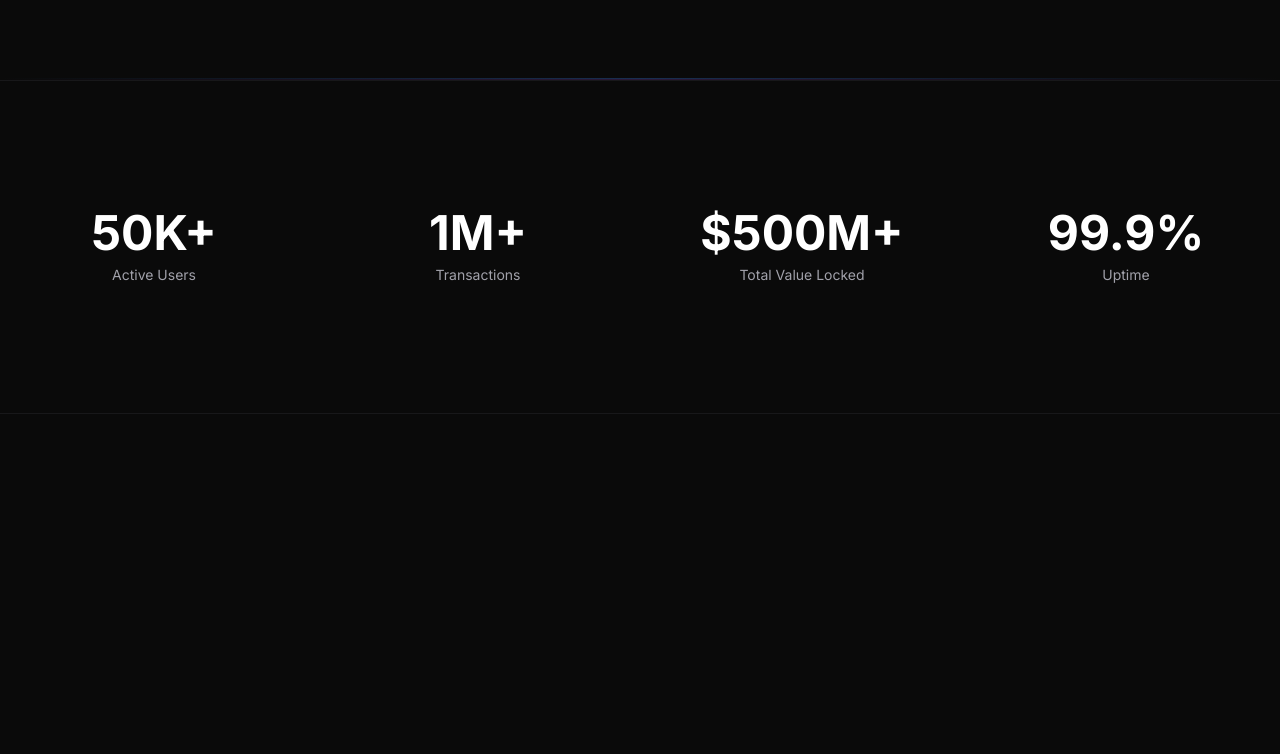
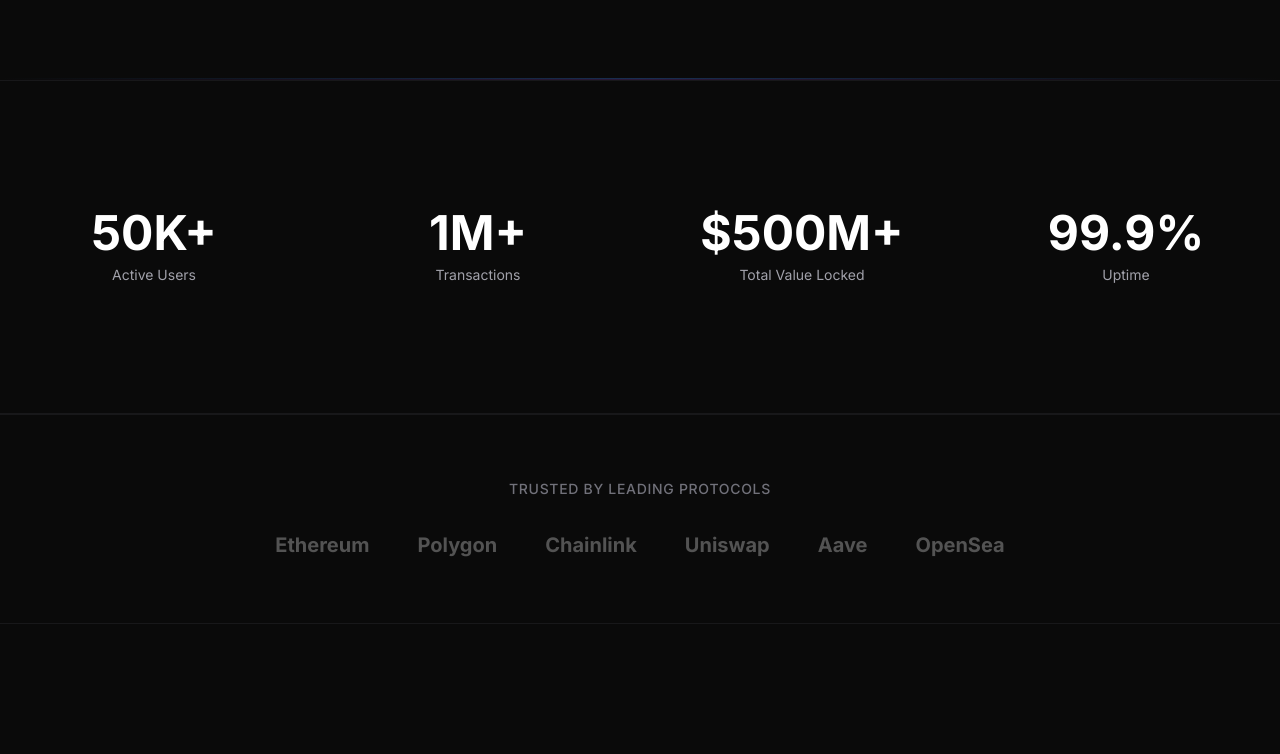
Before and after one commit to builtwitharvadai/proj_257-web3-platform-landing-page, a React (Vite) app: page / in a window 1280 px wide. Shown: the part 2000-2754 px from the top of the page. Before the commit the page ends 2414 px from the top, so only its background shows below. Built offline with nearby package versions, Linux system fonts and the light colour scheme; no server answers; what wagmi would draw is missing.

Commit message:
Auto-merge: Social Proof Section: Testimonials and Logo Cloud
Automatically merged PR for task 6201bec0-0dd1-4161-8975-657d0f86c6f3

```diff
--- a/src/App.tsx
+++ b/src/App.tsx
@@ -4,6 +4,8 @@
 import Features from './components/sections/Features';
 import HowItWorks from './components/sections/HowItWorks';
 import Stats from './components/sections/Stats';
+import LogoCloud from './components/sections/LogoCloud';
+import Testimonials from './components/sections/Testimonials';
 
 export default function App(): React.ReactElement {
   return (
@@ -14,6 +16,8 @@
         <Features />
         <HowItWorks />
         <Stats />
+        <LogoCloud />
+        <Testimonials />
       </main>
     </div>
   );
--- /dev/null
+++ b/src/components/sections/LogoCloud.tsx
@@ -0,0 +1,37 @@
+import { ScrollReveal } from '@/components/ui/ScrollReveal';
+
+interface Partner {
+  name: string;
+}
+
+const partners: readonly Partner[] = [
+  { name: 'Ethereum' },
+  { name: 'Polygon' },
+  { name: 'Chainlink' },
+  { name: 'Uniswap' },
+  { name: 'Aave' },
+  { name: 'OpenSea' },
+];
+
+export default function LogoCloud() {
+  return (
+    <section className="py-16 border-y border-zinc-800/50">
+      <div className="max-w-7xl mx-auto px-4">
+        <ScrollReveal>
+          <p className="text-center text-sm font-medium text-zinc-500 uppercase tracking-wider">
+            Trusted by leading protocols
+          </p>
+          <div className="flex flex-wrap items-center justify-center gap-x-12 gap-y-8 mt-8">
+            {partners.map((partner) => (
+              <div key={partner.name}>
+                <span className="text-xl font-bold text-zinc-600 hover:text-zinc-300 transition-colors duration-300 grayscale hover:grayscale-0">
+                  {partner.name}
+                </span>
+              </div>
+            ))}
+          </div>
+        </ScrollReveal>
+      </div>
+    </section>
+  );
+}
--- /dev/null
+++ b/src/components/sections/Testimonials.tsx
@@ -0,0 +1,94 @@
+import { Star } from 'lucide-react';
+import { ScrollReveal } from '@/components/ui/ScrollReveal';
+import { GlowCard } from '@/components/ui/GlowCard';
+
+interface Testimonial {
+  quote: string;
+  author: string;
+  role: string;
+  company: string;
+  avatar: string;
+  rating: number;
+}
+
+const testimonials: readonly Testimonial[] = [
+  {
+    quote:
+      'This platform revolutionized how I interact with DeFi. The security and transparency are unmatched.',
+    author: 'Sarah Chen',
+    role: 'DeFi Researcher',
+    company: 'Blockchain Labs',
+    avatar:
+      'https://images.unsplash.com/photo-1494790108377-be9c29b29330?w=96&h=96&fit=crop&crop=face',
+    rating: 5,
+  },
+  {
+    quote:
+      'Finally, a Web3 platform that makes decentralized finance accessible to everyone. Incredible UX.',
+    author: 'Marcus Rivera',
+    role: 'Crypto Analyst',
+    company: 'Digital Assets Co',
+    avatar:
+      'https://images.unsplash.com/photo-1507003211169-0a1dd7228f2d?w=96&h=96&fit=crop&crop=face',
+    rating: 5,
+  },
+  {
+    quote:
+      'The smart contract integration is seamless. I trust this platform with my portfolio management.',
+    author: 'Emily Zhang',
+    role: 'Portfolio Manager',
+    company: 'Web3 Ventures',
+    avatar:
+      'https://images.unsplash.com/photo-1438761681033-6461ffad8d80?w=96&h=96&fit=crop&crop=face',
+    rating: 5,
+  },
+];
+
+export default function Testimonials() {
+  return (
+    <section id="about" className="py-24 md:py-32">
+      <div className="max-w-7xl mx-auto px-4">
+        <ScrollReveal>
+          <h2 className="text-3xl md:text-5xl font-bold text-white text-center">
+            What Our Community Says
+          </h2>
+        </ScrollReveal>
+        <div className="grid grid-cols-1 md:grid-cols-2 lg:grid-cols-3 gap-8 mt-16">
+          {testimonials.map((testimonial, index) => (
+            <ScrollReveal key={testimonial.author} delay={index * 0.15}>
+              <GlowCard>
+                <div className="flex items-center gap-1">
+                  {Array.from({ length: testimonial.rating }).map((_, i) => (
+                    <Star
+                      key={i}
+                      className="h-5 w-5 fill-yellow-400 text-yellow-400"
+                    />
+                  ))}
+                </div>
+                <blockquote className="text-zinc-300 mt-4">
+                  &ldquo;{testimonial.quote}&rdquo;
+                </blockquote>
+                <div className="flex items-center gap-3 mt-6">
+                  <img
+                    src={testimonial.avatar}
+                    alt={testimonial.author}
+                    loading="lazy"
+                    className="rounded-full h-12 w-12 object-cover"
+                  />
+                  <div>
+                    <div className="font-semibold text-white">
+                      {testimonial.author}
+                    </div>
+                    <div className="text-sm text-zinc-500">
+                      {testimonial.role} at {testimonial.company}
+                    </div>
+                  </div>
+                </div>
+              </GlowCard>
+            </ScrollReveal>
+          ))}
+        </div>
+      </div>
+    </section>
+  );
+}
```
Also changed, not shown: .arvad_session_report.json.
